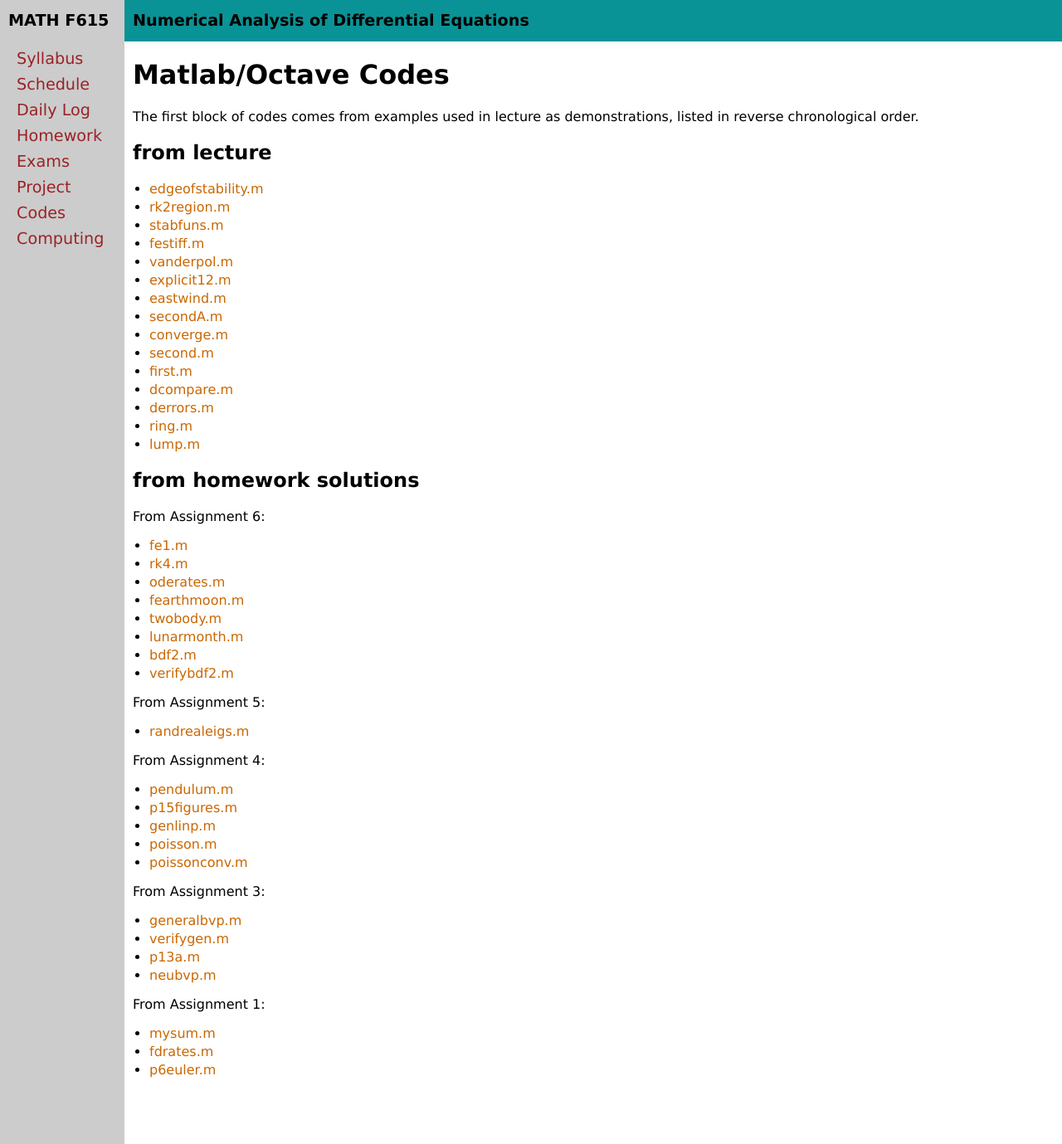
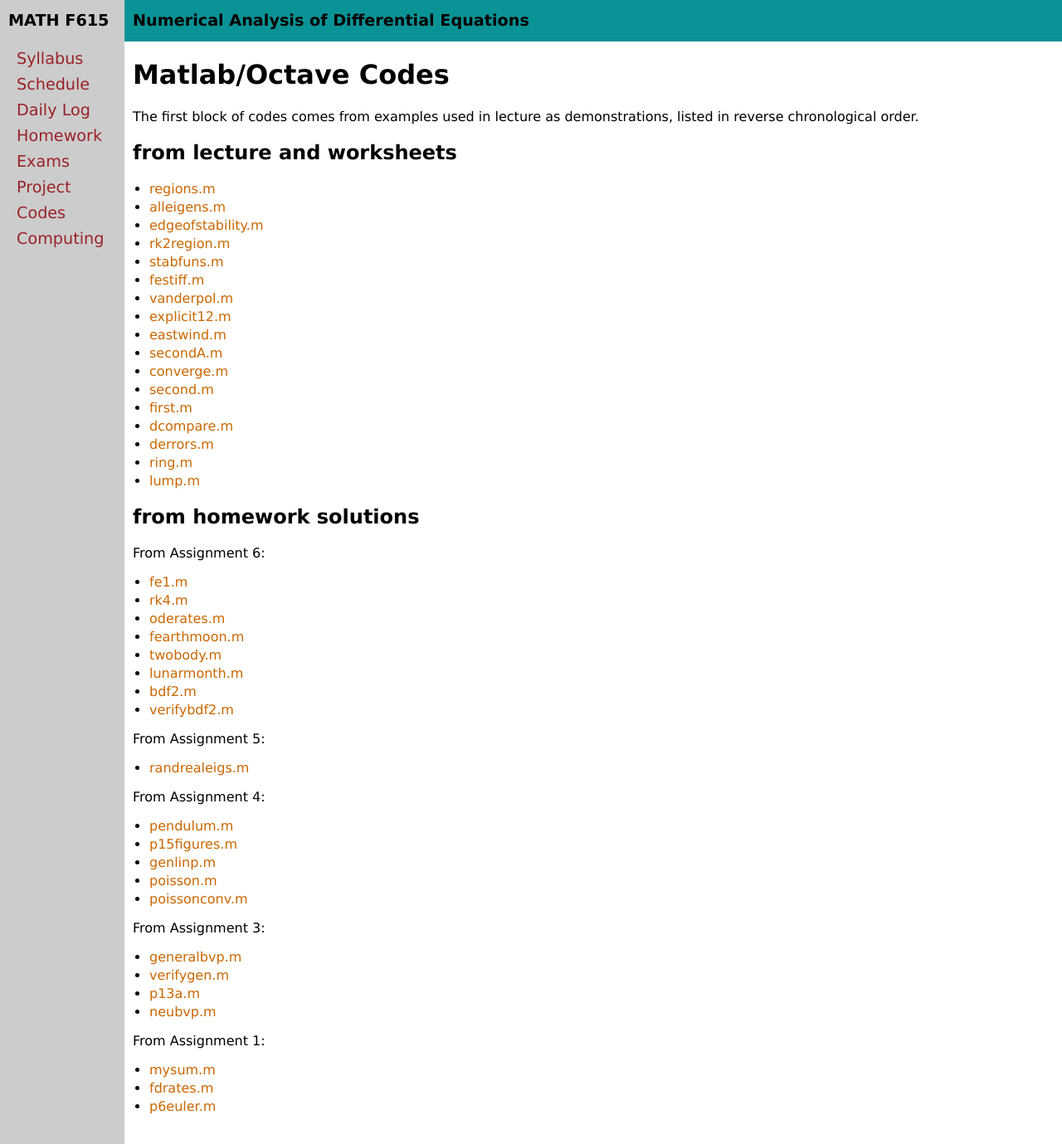
Before and after one commit to bueler/nade, a Jekyll site: the page built from codes.md, in a window 1280 px wide and 1379 px high. Shown: the whole window at 83% size. Built offline with Jekyll 4.4.1, drawn with Linux system fonts in a browser that asks for light colours.

Commit message:
worksheet codes

```diff
--- a/_data/daily.yml
+++ b/_data/daily.yml
@@ -7,7 +7,7 @@ daily:
 - name: Friday 4 April
   covered: worksheet; Project Proposal really due!
   worksheet: worksheets/S25/stable2ndorder.pdf
-  worksheetname: stable time steps for 2nd-order schemes
+  worksheetname: stable time steps for 2nd-order schemes (solutions on Canvas page)
 - name: Wednesday 2 April
   covered: absolute stability for systems
 - name: Monday 31 March
--- a/codes.md
+++ b/codes.md
@@ -7,8 +7,10 @@ title: Matlab/Octave Codes
 
 The first block of codes comes from examples used in lecture as demonstrations, listed in reverse chronological order.
 
-## from lecture
+## from lecture and worksheets
 
+  * [regions.m](assets/codes/S25/regions.m)
+  * [alleigens.m](assets/codes/S25/alleigens.m)
   * [edgeofstability.m](assets/codes/S25/edgeofstability.m)
   * [rk2region.m](assets/codes/S25/rk2region.m)
   * [stabfuns.m](assets/codes/S25/stabfuns.m)
```
Also changed, not shown: 4 other files.
